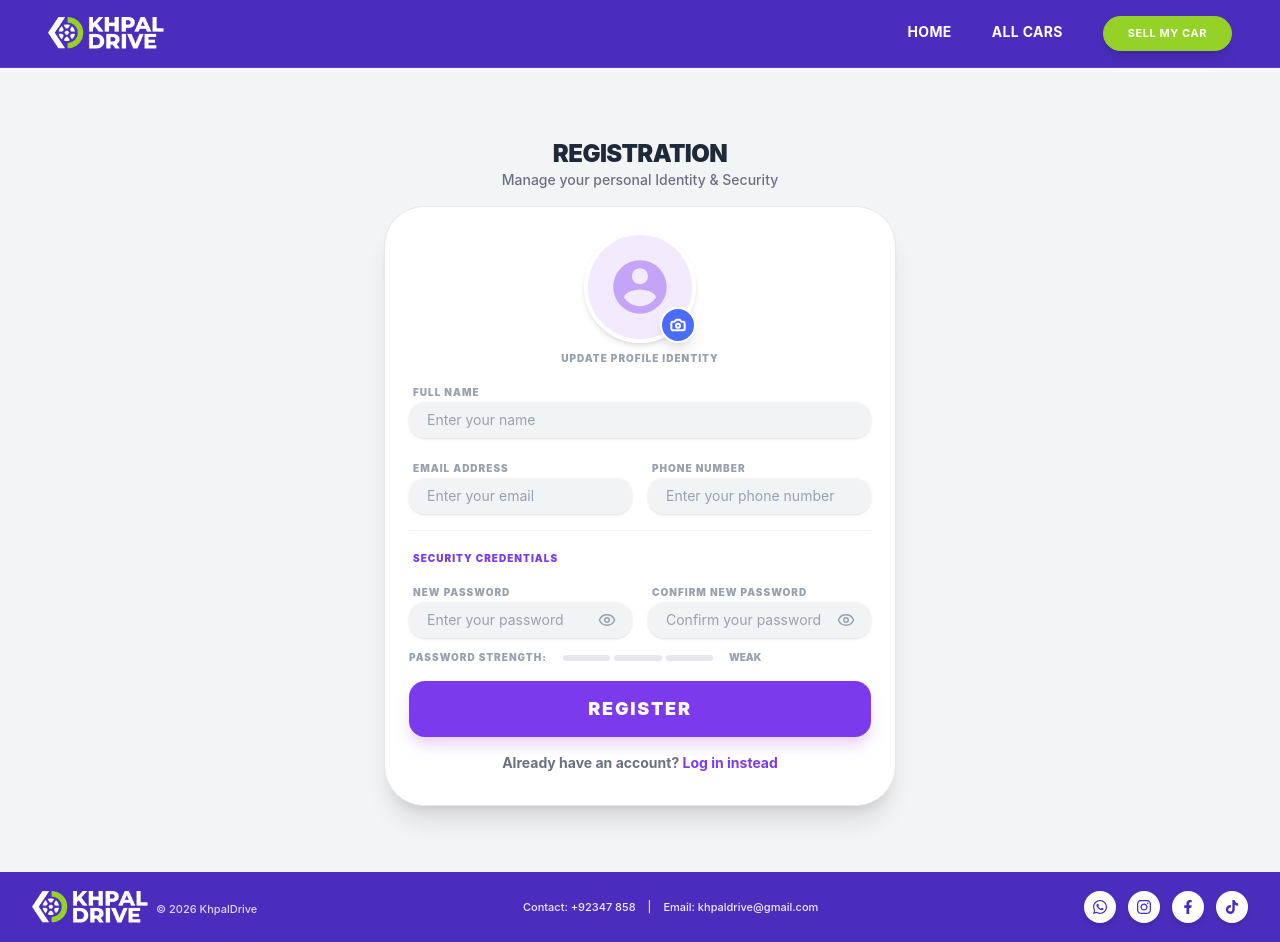
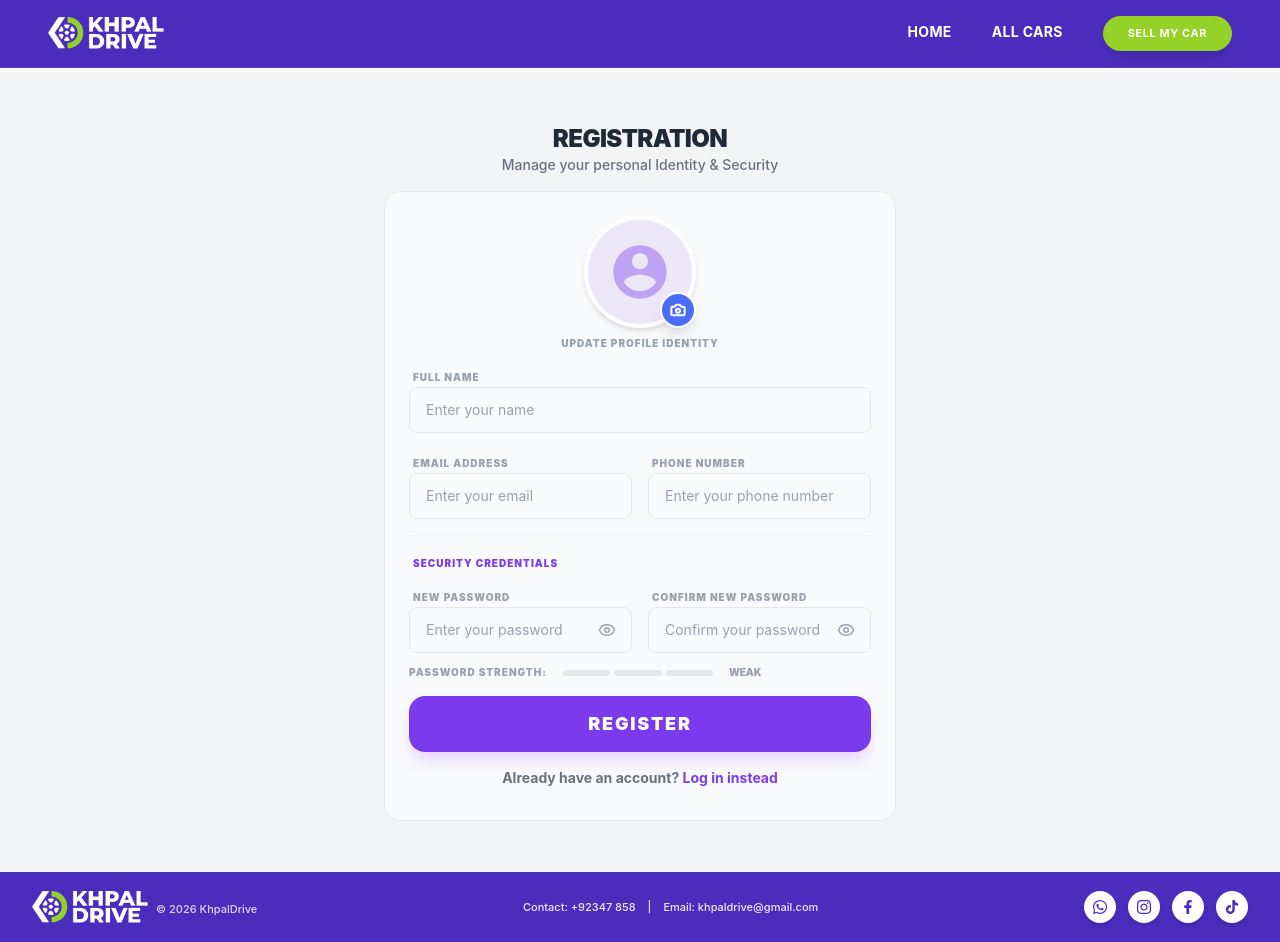
Before and after one commit to Syed-Alam-khan/khpalDrive, a React (Vite) app: page /register in a window 1280 px wide. Built offline with nearby package versions, Linux system fonts and the light colour scheme; a web font is replaced by a local one.

Commit message:
Update input styles in Register and Login forms

```diff
--- a/src/pages/Login.jsx
+++ b/src/pages/Login.jsx
@@ -45,7 +45,7 @@
                 type="email"
                 value={email}
                 onChange={(e) => setEmail(e.target.value)}
-                className="w-full bg-transparent py-2 outline-none text-gray-800 font-bold placeholder:text-gray-300"
+                className="w-full bg-transparent py-3 outline-none text-gray-800 font-bold placeholder:text-gray-300"
               />
             </div>
 
@@ -56,7 +56,7 @@
                 type={showPassword ? "text" : "password"}
                 value={password}
                 onChange={(e) => setPassword(e.target.value)}
-                className="w-full bg-transparent py-2 outline-none text-gray-800 font-bold placeholder:text-gray-300 pr-10"
+                className="w-full bg-transparent py-3 outline-none text-gray-800 font-bold placeholder:text-gray-300 pr-10"
               />
               <button type="button" onClick={() => setShowPassword(!showPassword)} className="absolute right-0 bottom-2 text-gray-400 hover:text-[#4B2DBD]">
                 {showPassword ? <EyeOff size={18} /> : <Eye size={18} />}
--- a/src/pages/Register.jsx
+++ b/src/pages/Register.jsx
@@ -117,7 +117,7 @@
         <p className="text-gray-500 text-sm font-medium">Manage your personal Identity & Security</p>
       </div>
 
-      <div className="max-w-lg w-full bg-white rounded-[2.5rem] border border-gray-200 p-4 md:p-6 shadow-xl">
+      <div className="max-w-lg w-full bg-[#F9FAFB] rounded-2xl border border-[#E5E7EB] p-4 md:p-6">
         <form onSubmit={handleRegister} className="space-y-3" noValidate>
 
           {/* Avatar Upload */}
@@ -150,7 +150,7 @@
                 placeholder="Enter your name"
                 value={formData.name}
                 onChange={(e) => setFormData({...formData, name: e.target.value})}
-                className="w-full bg-[#E5E7EB]/50 border-2 border-transparent rounded-2xl py-1.5 px-4 focus:bg-white focus:border-[#7C3AED]/20 transition-all outline-none text-sm text-gray-800 placeholder:text-gray-400 shadow-sm"
+                className="w-full bg-[#F9FAFB] border border-[#E5E7EB] rounded-lg py-3 px-4 focus:bg-white focus:border-[#7C3AED]/20 transition-all outline-none text-sm text-gray-800 placeholder:text-gray-400"
               />
               {errors.name && <p className="text-red-500 text-[10px] font-bold mt-0.5 ml-1">* {errors.name}</p>}
             </div>
@@ -164,7 +164,7 @@
                   placeholder="Enter your email"
                   value={formData.email}
                   onChange={(e) => setFormData({...formData, email: e.target.value})}
-                  className="w-full bg-[#E5E7EB]/50 border-2 border-transparent rounded-2xl py-1.5 px-4 focus:bg-white focus:border-[#7C3AED]/20 transition-all outline-none text-sm text-gray-800 placeholder:text-gray-400 shadow-sm"
+                  className="w-full bg-[#F9FAFB] border border-[#E5E7EB] rounded-lg py-3 px-4 focus:bg-white focus:border-[#7C3AED]/20 transition-all outline-none text-sm text-gray-800 placeholder:text-gray-400"
                 />
                 {errors.email && <p className="text-red-500 text-[10px] font-bold mt-0.5 ml-1">* {errors.email}</p>}
               </div>
@@ -176,7 +176,7 @@
                   placeholder="Enter your phone number"
                   value={formData.phoneNumber}
                   onChange={(e) => setFormData({...formData, phoneNumber: e.target.value})}
-                  className="w-full bg-[#E5E7EB]/50 border-2 border-transparent rounded-2xl py-1.5 px-4 focus:bg-white focus:border-[#7C3AED]/20 transition-all outline-none text-sm text-gray-800 placeholder:text-gray-400 shadow-sm"
+                  className="w-full bg-[#F9FAFB] border border-[#E5E7EB] rounded-lg py-3 px-4 focus:bg-white focus:border-[#7C3AED]/20 transition-all outline-none text-sm text-gray-800 placeholder:text-gray-400"
                 />
                 {errors.phoneNumber && <p className="text-red-500 text-[10px] font-bold mt-0.5 ml-1">* {errors.phoneNumber}</p>}
               </div>
@@ -195,7 +195,7 @@
                     placeholder="Enter your password"
                     value={formData.password}
                     onChange={(e) => setFormData({...formData, password: e.target.value})}
-                    className="w-full bg-[#E5E7EB]/50 border-2 border-transparent rounded-2xl py-1.5 px-4 focus:bg-white focus:border-[#7C3AED]/20 transition-all outline-none text-sm text-gray-800 placeholder:text-gray-400 pr-12 shadow-sm"
+                    className="w-full bg-[#F9FAFB] border border-[#E5E7EB] rounded-lg py-3 px-4 focus:bg-white focus:border-[#7C3AED]/20 transition-all outline-none text-sm text-gray-800 placeholder:text-gray-400 pr-12"
                   />
                   <button type="button" onClick={() => setShowPassword(!showPassword)} className="absolute right-4 top-1/2 -translate-y-1/2 text-gray-400 hover:text-[#7C3AED] transition-colors">
                     {showPassword ? <EyeOff size={18} /> : <Eye size={18} />}
@@ -212,7 +212,7 @@
                     placeholder="Confirm your password"
                     value={formData.confirmPassword}
                     onChange={(e) => setFormData({...formData, confirmPassword: e.target.value})}
-                    className="w-full bg-[#E5E7EB]/50 border-2 border-transparent rounded-2xl py-1.5 px-4 focus:bg-white focus:border-[#7C3AED]/20 transition-all outline-none text-sm text-gray-800 placeholder:text-gray-400 pr-12 shadow-sm"
+                    className="w-full bg-[#F9FAFB] border border-[#E5E7EB] rounded-lg py-3 px-4 focus:bg-white focus:border-[#7C3AED]/20 transition-all outline-none text-sm text-gray-800 placeholder:text-gray-400 pr-12"
                   />
                   <button type="button" onClick={() => setShowConfirmPassword(!showConfirmPassword)} className="absolute right-4 top-1/2 -translate-y-1/2 text-gray-400 hover:text-[#7C3AED] transition-colors">
                     {showConfirmPassword ? <EyeOff size={18} /> : <Eye size={18} />}
```
